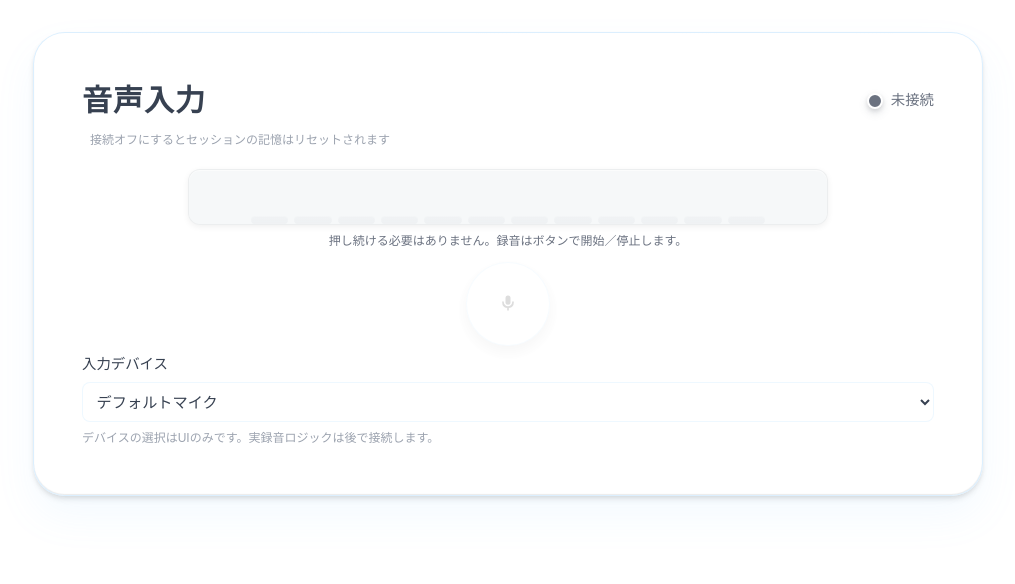
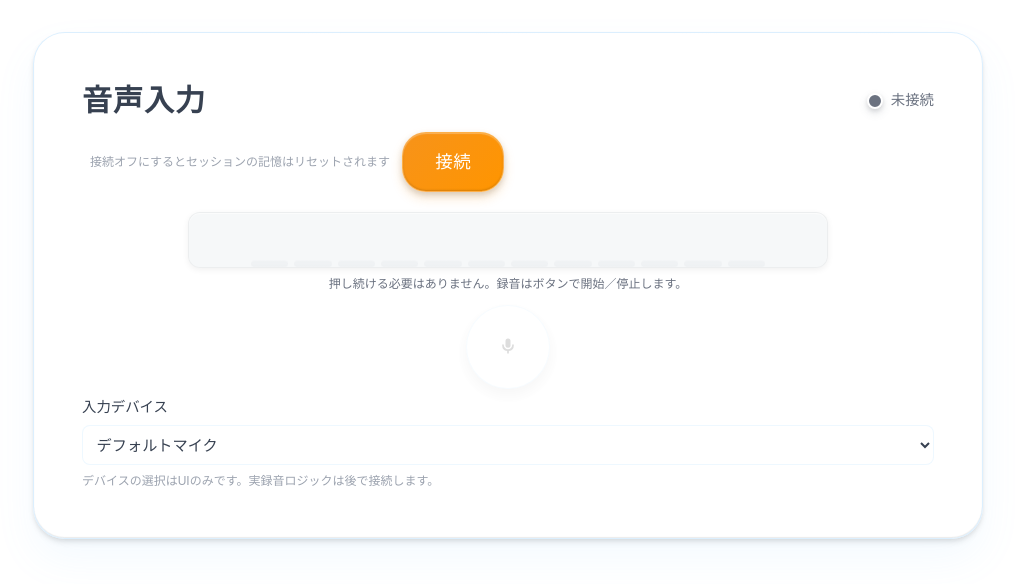
Before and after one commit to yuki-js/ANL-enpit, a React (Vite) app: page /voice-input in a window 1280 px wide. Shown: the top 584 px of the page, without its empty margins (117-1132 px from the left). Built offline with nearby package versions, Linux system fonts and the light colour scheme; a web font is replaced by a local one.

Commit message:
リアルタイム通話機能の改善: 接続状態の管理と録音トグル機能を追加

```diff
--- a/src/components/screens/VoiceInputScreen.tsx
+++ b/src/components/screens/VoiceInputScreen.tsx
@@ -1,33 +1,76 @@
-import React, { useState } from 'react'
+import React, { useCallback, useEffect, useMemo, useState } from 'react'
 import { Panel } from '../ui/Panel/Panel'
 import { Text } from '../ui/Text/Text'
 import { IconButton } from '../ui/IconButton/IconButton'
 import { StatusIndicator } from '../ui/StatusIndicator/StatusIndicator'
+import { Button } from '../ui/Button/Button'
+import { useRealtimeCall } from '../../lib/useRealtimeCall'
 import styles from './VoiceInputScreen.module.css'
 
-type TransportState = 'idle' | 'recording' | 'paused'
-
 const VoiceInputScreen: React.FC = () => {
-  const [connected, setConnected] = useState(false)
-  const [transport, setTransport] = useState<TransportState>('idle')
+  // Device selection remains purely UI for now
   const [device, setDevice] = useState<string>('default')
 
-  const handleToggleConnection = () => {
-    const next = !connected
-    setConnected(next)
-    // 切断時はUI上のセッション状態をリセット（記憶の連続性も切れる想定）
-    if (!next) {
-      setTransport('idle')
+  // Realtime call hook
+  const { status, micStatus, error, setHandlers, startCall, endCall, mute, unmute } =
+    useRealtimeCall()
+
+  // Derived flags for UI
+  const connected = useMemo(() => status === 'connected' || status === 'connecting', [status])
+  const isRecording = micStatus === 'on'
+  const isPaused = micStatus === 'muted'
+
+  // Register simple handlers (no heavy logic here)
+  useEffect(() => {
+    setHandlers({
+      onOpen: () => {
+        // could show toast or update analytics - keep minimal here
+        // console.log('realtime: open')
+      },
+      onClose: () => {
+        // console.log('realtime: closed')
+      },
+      onError: (e) => {
+        // console.warn('realtime error', e)
+      },
+    })
+  }, [setHandlers])
+
+  // Toggle connection: connect -> startCall (then mute to avoid immediate audio),
+  // disconnect -> endCall
+  const handleToggleConnection = useCallback(async () => {
+    if (!connected) {
+      try {
+        // Start call (opens WS + starts mic). Immediately mute so user can explicitly start recording.
+        await startCall({ sampleRate: 24000, frameSize: 4096 })
+        // Ensure muted after connecting so UI shows connected but not recording.
+        mute()
+      } catch (e) {
+        // startCall surfaces errors via hook.error / onError handler
+      }
+    } else {
+      endCall()
     }
-  }
+  }, [connected, startCall, endCall, mute])
 
-  const start = () => setTransport('recording')
-  const pause = () => setTransport('paused')
-  const resume = () => setTransport('recording')
-  const stop = () => setTransport('idle')
+  // Recording toggle: unmute -> start sending audio, mute -> pause audio
+  const toggleRecording = useCallback(() => {
+    if (!connected) return
+    if (isRecording) {
+      mute()
+    } else {
+      // If currently 'off' (shouldn't normally happen when connected), calling unmute will only work when mic exists.
+      unmute()
+    }
+  }, [connected, isRecording, mute, unmute])
 
-  const isRecording = transport === 'recording'
-  const isPaused = transport === 'paused'
+  // UI status label
+  const statusLabel = useMemo(() => {
+    if (status === 'connecting') return '接続中...'
+    if (status === 'connected') return isRecording ? '録音中' : '接続中'
+    if (status === 'error') return 'エラー'
+    return '未接続'
+  }, [status, isRecording])
 
   return (
     <main className={styles.wrap} aria-label="voice-input">
@@ -45,7 +88,7 @@ const VoiceInputScreen: React.FC = () => {
                   aria-label={connected ? (isRecording ? '接続中・録音中' : '接続中') : '未接続'}
                 />
                 <Text as="span" variant="label" color={connected ? 'info' : 'secondary'}>
-                  {connected ? (isRecording ? '録音中' : '接続中') : '未接続'}
+                  {statusLabel}
                 </Text>
               </span>
             </div>
@@ -54,7 +97,24 @@ const VoiceInputScreen: React.FC = () => {
               <Text variant="caption" color="tertiary" className={styles.connectionNote}>
                 接続オフにするとセッションの記憶はリセットされます
               </Text>
+
+              <div>
+                <Button
+                  variant={connected ? 'secondary' : 'primary'}
+                  size="medium"
+                  onClick={handleToggleConnection}
+                  title={connected ? '接続を切断する' : '接続する'}
+                >
+                  {connected ? '切断' : '接続'}
+                </Button>
+              </div>
             </div>
+
+            {error && (
+              <Text variant="caption" color="error">
+                {String(error)}
+              </Text>
+            )}
           </div>
 
           <div className={styles.meterBlock}>
@@ -83,7 +143,7 @@ const VoiceInputScreen: React.FC = () => {
             <IconButton
               className={styles.recordButton}
               sent={isRecording}
-              onClick={connected ? (isRecording ? stop : start) : undefined}
+              onClick={connected ? toggleRecording : undefined}
               disabled={!connected}
               aria-label={isRecording ? '録音停止' : '録音開始'}
               title={isRecording ? '録音中 — クリックで停止' : '録音開始'}
```
